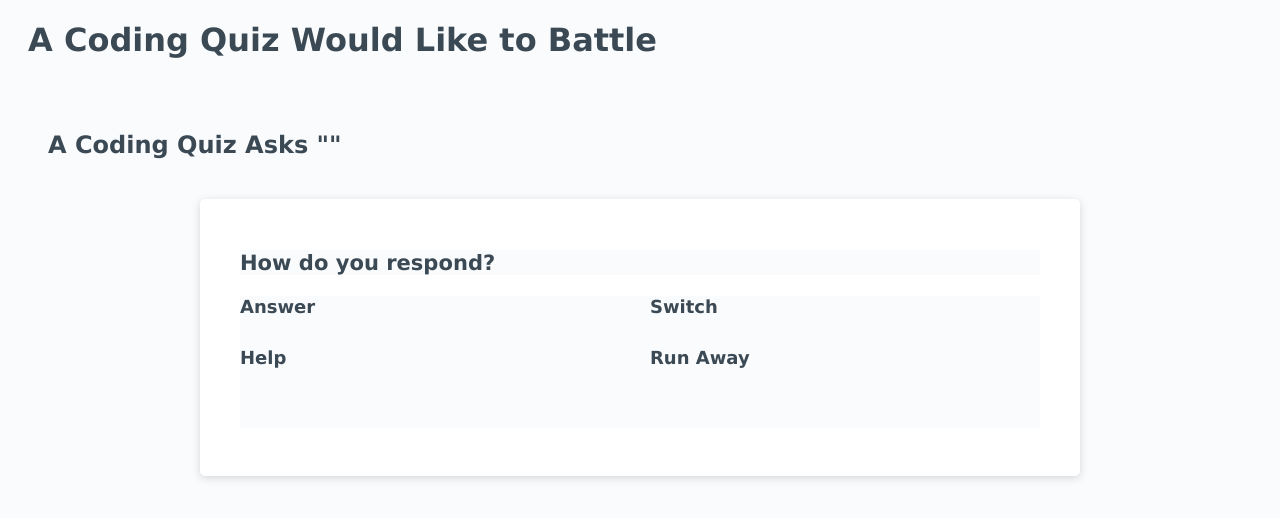
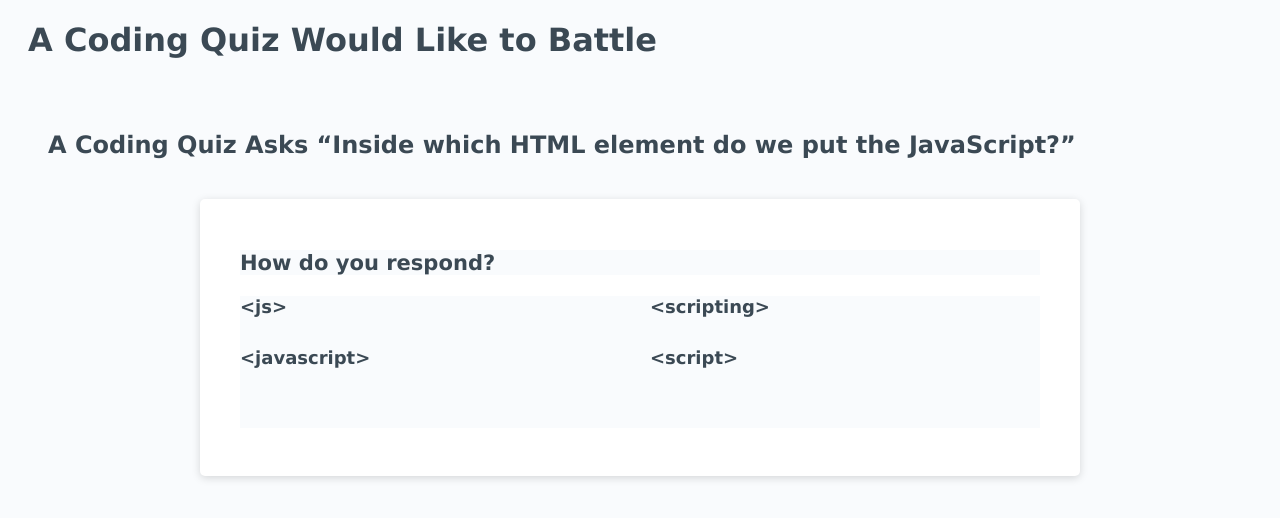
Before and after one commit to mmorrisonlk/javascript_coding_quiz, a plain HTML site: page index.html in a window 1280 px wide. Drawn offline with Linux system fonts and the light colour scheme.

Commit message:
The basic structure of the site is up and running and importantly we have a way to store and recall questions and answers that doesn't involve manual replacement!

```diff
--- a/assets/script.js
+++ b/assets/script.js
@@ -0,0 +1,19 @@
+var question = document.querySelector("#question");
+var option1 = document.querySelector("#optionOne");
+var option2 = document.querySelector("#optionTwo");
+var option3 = document.querySelector("#optionThree");
+var option4 = document.querySelector("#optionFour");
+var questions = [
+    ["Inside which HTML element do we put the JavaScript?", "<js>", "<javascript>", "<scripting>", "<script>"],
+    ["How do you write 'hello world' in an alert box?", "alert('Hello World');", "msg('Hello World');", "alertBox('Hello World');", "msgBox('Hello World');"]
+]
+
+question.textContent = questions [0][0];
+option1.textContent = questions [0][1];
+option2.textContent = questions [0][2];
+option3.textContent = questions [0][3];
+option4.textContent = questions [0][4];
+
+// option1.addEventListener("click", function(event) {
+//     option1.textContent = questions [0][1];
+// });
--- a/index.html
+++ b/index.html
@@ -12,17 +12,17 @@
         <header>
         <h1>A Coding Quiz Would Like to Battle</h1>
         <div class="attack">
-            <h2>A Coding Quiz Asks ""</h2>
+            <h2>A Coding Quiz Asks <q id="question"></q></h2>
         </div>
         </header>
     </div>
     <div class="player">
         <h3>How do you respond?</h3>
         <ul>
-            <ul>Answer</ul>
-            <ul>Help</ul>
-            <ul>Switch</ul>
-            <ul>Run Away</ul>
+            <ul id="optionOne">Answer</ul>
+            <ul id="optionTwo">Help</ul>
+            <ul id="optionThree">Switch</ul>
+            <ul id="optionFour">Run Away</ul>
         </ul>
     </div>
     <script src="assets/script.js"></script>
```
Also changed, not shown: 1 other file.
